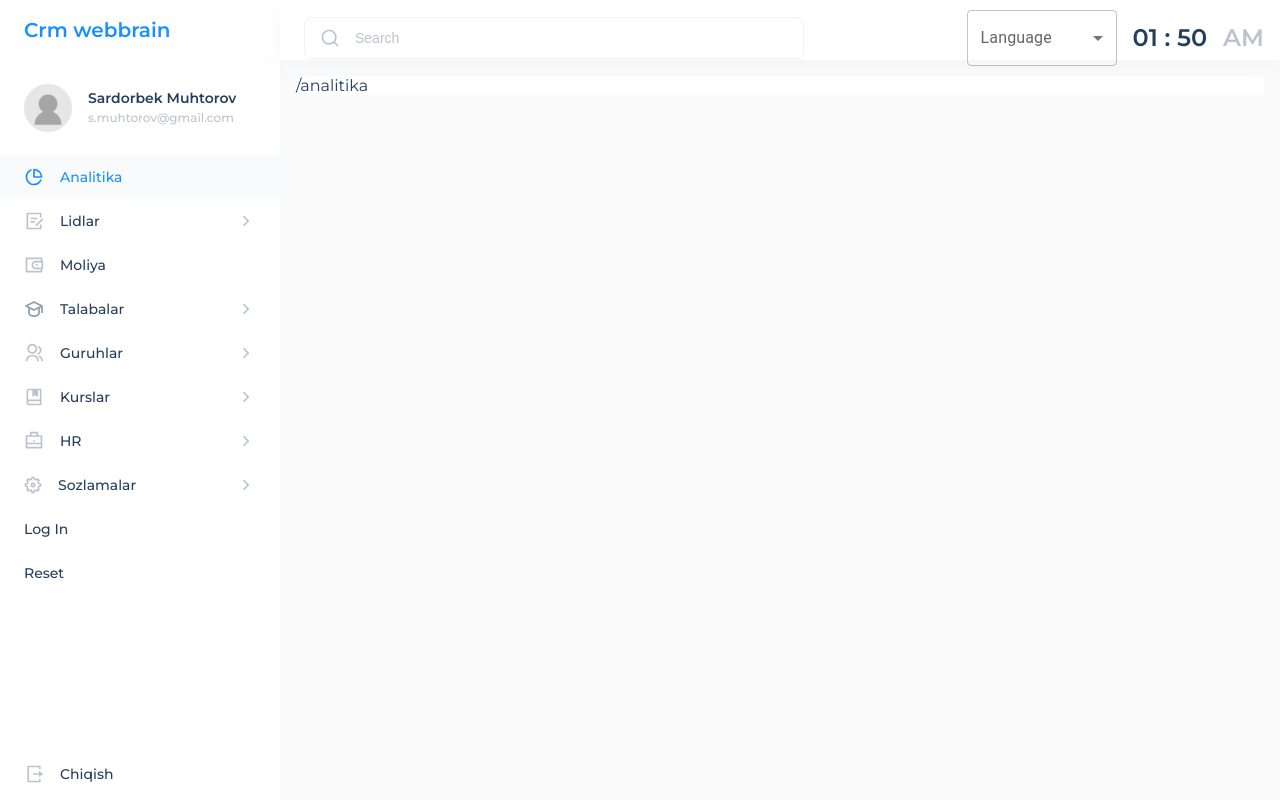
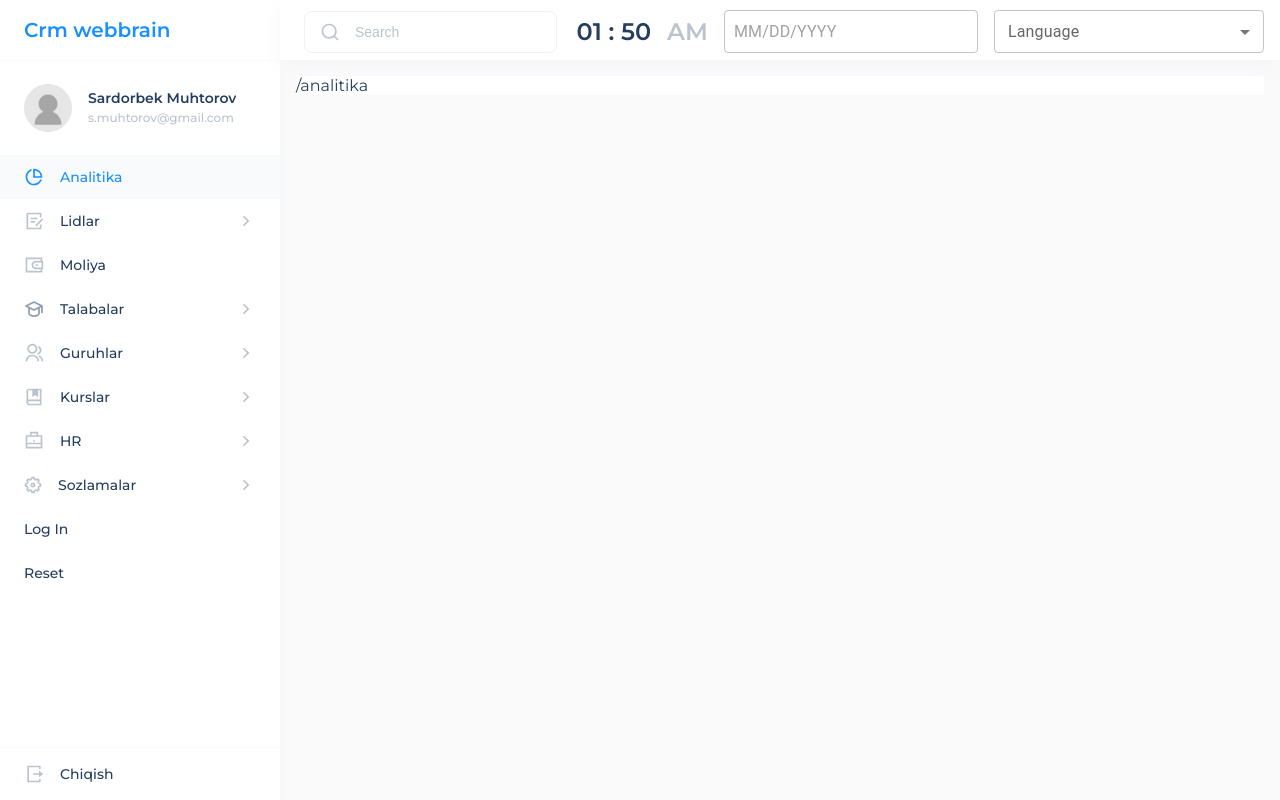
Before and after one commit to asadbekqulboyev/Srm-Course-project, a React (Vite) app: page /analitika in a window 1280 px wide. Built offline with nearby package versions, Linux system fonts and the light colour scheme.

Commit message:
Datepicker

```diff
--- a/package.json
+++ b/package.json
@@ -15,6 +15,9 @@
     "@mui/icons-material": "^6.0.2",
     "@mui/material": "^6.0.2",
     "@mui/styled-engine-sc": "^6.0.2",
+    "@mui/x-date-pickers": "^7.16.0",
+    "dayjs": "^1.11.13",
+    "moment": "^2.30.1",
     "react": "^18.3.1",
     "react-dom": "^18.3.1",
     "react-router-dom": "^6.26.1",
--- /dev/null
+++ b/src/components/Navbar/DateTimePicker.jsx
@@ -0,0 +1,17 @@
+// import { DatePicker, LocalizationProvider } from '@mui/x-date-pickers'
+import {AdapterDayjs} from '@mui/x-date-pickers/AdapterDayjs'
+import { LocalizationProvider } from '@mui/x-date-pickers/LocalizationProvider';
+import { DatePicker } from '@mui/x-date-pickers/DatePicker';
+import React from 'react'
+import moment from 'moment';
+// import { AdapterMoment } from '@mui/x-date-pickers/AdapterMoment';
+function DateTimePicker() {
+  return(
+    <LocalizationProvider dateAdapter={AdapterDayjs} style={{ top:'-16px'}}>
+      <DatePicker
+      style={{padding:'0',width:'270px',flex:'0 0 auto'}}
+      />
+    </LocalizationProvider>
+  )
+}
+export default DateTimePicker
--- a/src/components/Navbar/Select.jsx
+++ b/src/components/Navbar/Select.jsx
@@ -7,14 +7,14 @@ function SelectSection() {
  }
       return (
         <FormControl fullWidth>
-          <InputLabel id="demo-simple-select-label">Language</InputLabel>
+          <InputLabel style={{top: '-6px',width:'100%'}} id="demo-simple-select-label" >Language</InputLabel>
           <Select
             labelId="demo-simple-select-label"
             id="demo-simple-select"
             value={lang}
             label="Age"
             onChange={handleChange}
-            style={{width:'150px'}}
+            style={{width:'270px',flex:'0 0 auto'}}
           >
             <MenuItem value='Uzbekcha'>Uzbekcha</MenuItem>
             <MenuItem value='Ruscha'>Ruscha</MenuItem>
--- a/src/components/Navbar/index.jsx
+++ b/src/components/Navbar/index.jsx
@@ -2,6 +2,7 @@ import React from 'react'
 import Time from './time'
 import SelectSection from './Select'
 import { Container ,InputWrapper,Input,SearchIcon,Section} from './style'
+import DateTimePicker from './DateTimePicker'
 function Navbar() {
   return (
     <Container>
@@ -10,8 +11,11 @@ function Navbar() {
       <Input placeholder='Search'/>
       </InputWrapper>
       <Section>
+
+      <Time />
+      <DateTimePicker/>
       <SelectSection/>
-      <Time />
+
       </Section>
     </Container>
   )
--- a/src/components/Navbar/style.js
+++ b/src/components/Navbar/style.js
@@ -1,5 +1,7 @@
 import styled from "styled-components";
 import search from '../../assets/icons/search.svg?react'
+
+
 const Container  = styled.div`
 display: flex;
 align-items: center;
--- a/src/index.css
+++ b/src/index.css
@@ -15,5 +15,15 @@ body {
   background-color: #FAFAFA;
   font-family: 'Montserrat';
   color: var(--Color);
+}
+
+#demo-simple-select{
+  padding:10px 16px 10px;
+}
+.MuiFormControl-root{
+  width: auto !important;
 
 }
+.MuiInputBase-input{
+  padding: 10px !important;
+}
```
Also changed, not shown: 1 other file (tests, documents, lock files or other folders).
